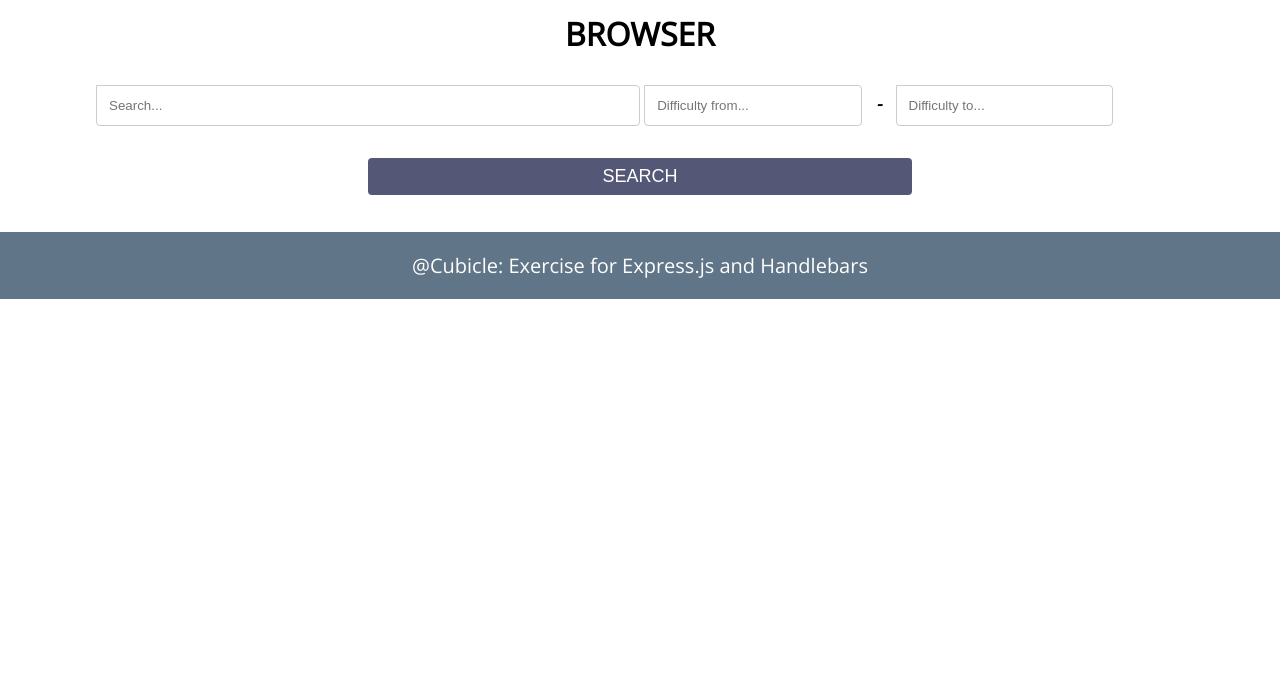
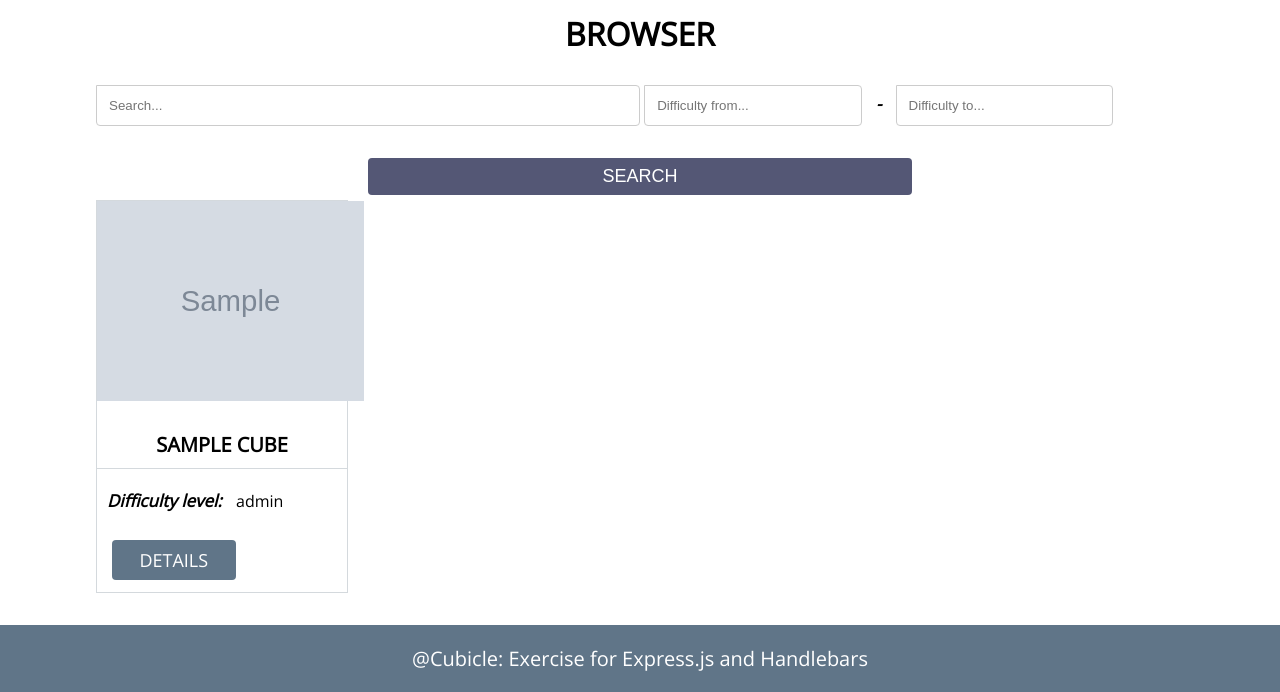
Before and after one commit to GeorgiVarbanov/100DaysOfJS, a Node server app: template Day4/src/views/index.hbs in a window 1280 px wide. Shown: the part 153-845 px from the top of the page. Before the commit the page ends 452 px from the top, so only its background shows below. Run offline with Node 20, Linux system fonts and the light colour scheme; the template is opened without the code that fills it: most values are stand-ins (such as "Sample title", 1, 10 or a date in 2020); grey boxes marked "Sample" are stand-in pictures; some libraries are stand-ins or nearby versions.

Commit message:
Added partials view and updated visualisation for cubes

```diff
--- a/Day4/src/views/details.hbs
+++ b/Day4/src/views/details.hbs
@@ -9,3 +9,4 @@
         <p><span>Difficulty level:</span> 3</p>
         <a class="btn" href="/">Back</a>
       </div>
+    </main>
--- a/Day4/src/views/index.hbs
+++ b/Day4/src/views/index.hbs
@@ -1,11 +1,16 @@
 
     <main>
       <h1>Browser</h1>
-      <form action="" method="">
+      <form action="/" method="GET">
         <input type="text" class="search" name="search" placeholder="Search...">
         <input type="number" name="from" class="difficulty" placeholder="Difficulty from...">
         <span>-</span>
         <input type="number" name="to" class="difficulty" placeholder="Difficulty to...">
         <input type="submit" value="search">
       </form>
+
+      {{#each cubes}}
+        {{>cubeTemplate}}
+      {{/each}}
+
     </main>
--- a/Day4/src/views/partials/cubeTemplate.hbs
+++ b/Day4/src/views/partials/cubeTemplate.hbs
@@ -1 +1,6 @@
-https://images-na.ssl-images-amazon.com/images/I/61izOzq%2BBAL._SY355_.jpg
+    <div class="cube">
+        <img class="cube" src="{{imageUrl}}">
+        <p class="name">{{name}}</p>
+        <p><span>Difficulty level:</span> {{difficultyLevel}}</p>
+        <a class="btn" href="cube/{{id}}">Details</a>
+    </div>
```
Also changed, not shown: Day4/src/public/controllers/homeController.js (+8 -5 lines).
